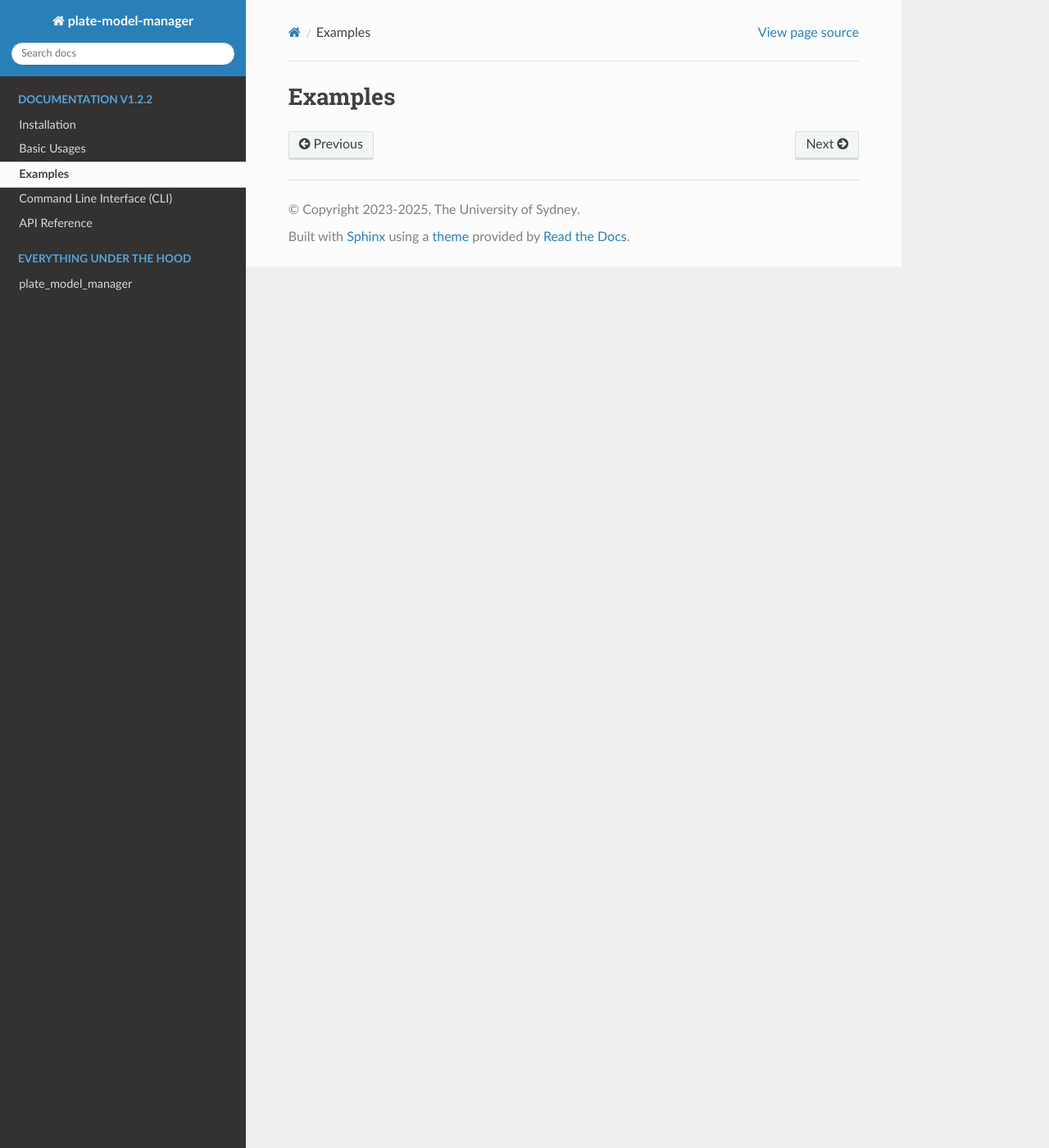
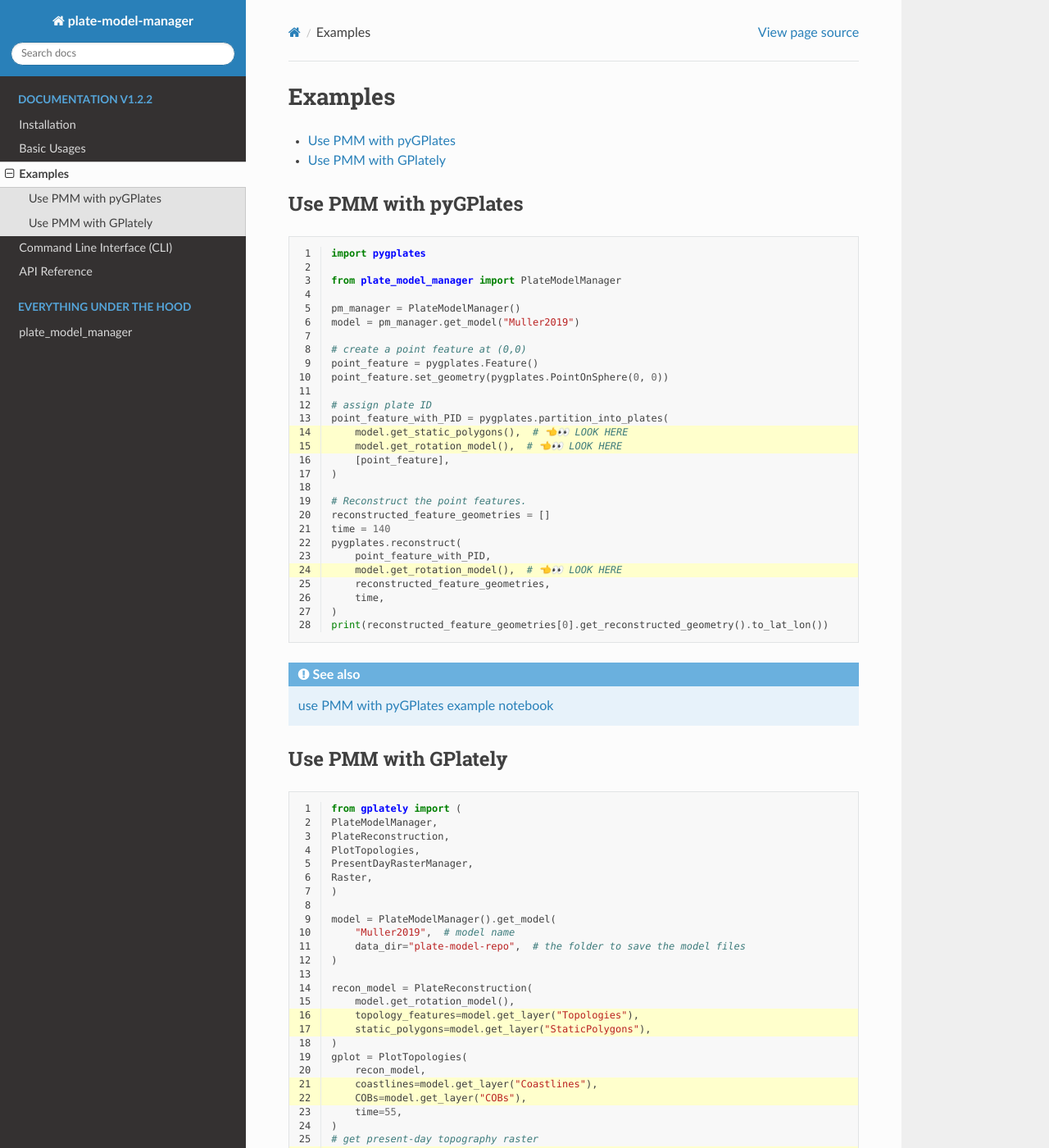
Before and after one commit to michaelchin/plate-model-manager, a Sphinx documentation site: the page built from doc/source/examples.rst, in a window 1280 px wide and 1400 px high. Shown: the whole window at 82% size. Built offline with Sphinx 7.4.7 and the Read the Docs theme 3.1.0, drawn with Linux system fonts in a browser that asks for light colours; some of the changed text lies outside the part shown.

Commit message:
add examples

```diff
--- a/doc/source/conf.py
+++ b/doc/source/conf.py
@@ -32,3 +32,9 @@ html_theme = "sphinx_rtd_theme"
 html_static_path = ["_static"]
 
 autosummary_generate = True
+
+autodoc_default_options = {
+    "members": True,
+    "undoc-members": False,
+    "private-members": True,
+}
--- a/doc/source/examples.rst
+++ b/doc/source/examples.rst
@@ -4,3 +4,86 @@ Examples
 .. contents::
    :local:
    :depth: 2
+
+Use PMM with pyGPlates
+----------------------
+
+.. code-block:: python
+    :linenos:
+    :emphasize-lines: 14,15,24
+
+    import pygplates
+
+    from plate_model_manager import PlateModelManager
+
+    pm_manager = PlateModelManager()
+    model = pm_manager.get_model("Muller2019")
+
+    # create a point feature at (0,0)
+    point_feature = pygplates.Feature()
+    point_feature.set_geometry(pygplates.PointOnSphere(0, 0))
+
+    # assign plate ID
+    point_feature_with_PID = pygplates.partition_into_plates(
+        model.get_static_polygons(),  # 👈👀 LOOK HERE
+        model.get_rotation_model(),  # 👈👀 LOOK HERE
+        [point_feature],
+    )
+
+    # Reconstruct the point features.
+    reconstructed_feature_geometries = []
+    time = 140
+    pygplates.reconstruct(
+        point_feature_with_PID,
+        model.get_rotation_model(),  # 👈👀 LOOK HERE
+        reconstructed_feature_geometries,
+        time,
+    )
+    print(reconstructed_feature_geometries[0].get_reconstructed_geometry().to_lat_lon())
+
+.. seealso::
+    `use PMM with pyGPlates example notebook`_
+
+.. _use PMM with pyGPlates example notebook: https://github.com/GPlates/pygplates-tutorials/blob/master/notebooks/working-with-plate-model-manager.ipynb
+
+
+Use PMM with GPlately
+---------------------
+
+.. code-block:: python
+    :linenos:
+    :emphasize-lines: 16,17,21,22,26,28
+
+    from gplately import (
+    PlateModelManager,
+    PlateReconstruction,
+    PlotTopologies,
+    PresentDayRasterManager,
+    Raster,
+    )
+
+    model = PlateModelManager().get_model(
+        "Muller2019",  # model name
+        data_dir="plate-model-repo",  # the folder to save the model files
+    )
+
+    recon_model = PlateReconstruction(
+        model.get_rotation_model(),
+        topology_features=model.get_layer("Topologies"),
+        static_polygons=model.get_layer("StaticPolygons"),
+    )
+    gplot = PlotTopologies(
+        recon_model,
+        coastlines=model.get_layer("Coastlines"),
+        COBs=model.get_layer("COBs"),
+        time=55,
+    )
+    # get present-day topography raster
+    raster = Raster(PresentDayRasterManager().get_raster("topography"))
+    # get paleo-agegrid raster at 100Ma from Muller2019 model
+    agegrid = Raster(model.get_raster("AgeGrids", time=100))
+
+.. seealso::
+    `use PMM with GPlately example`_
+
+.. _use PMM with GPlately example: https://github.com/GPlates/gplately/blob/master/Notebooks/Examples/working_with_plate_model_manager.py
```
Also changed, not shown: doc/source/plate_model_manager.rst (+9 -9 lines).
